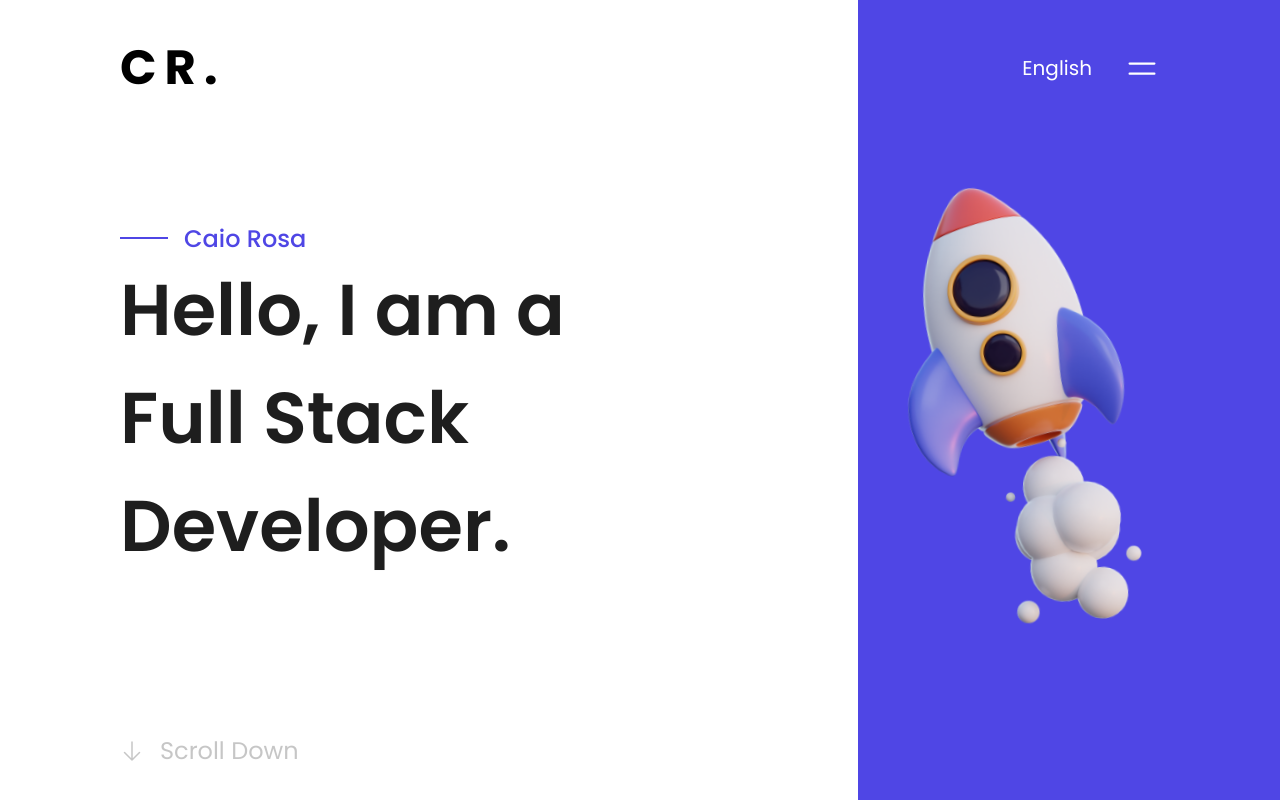
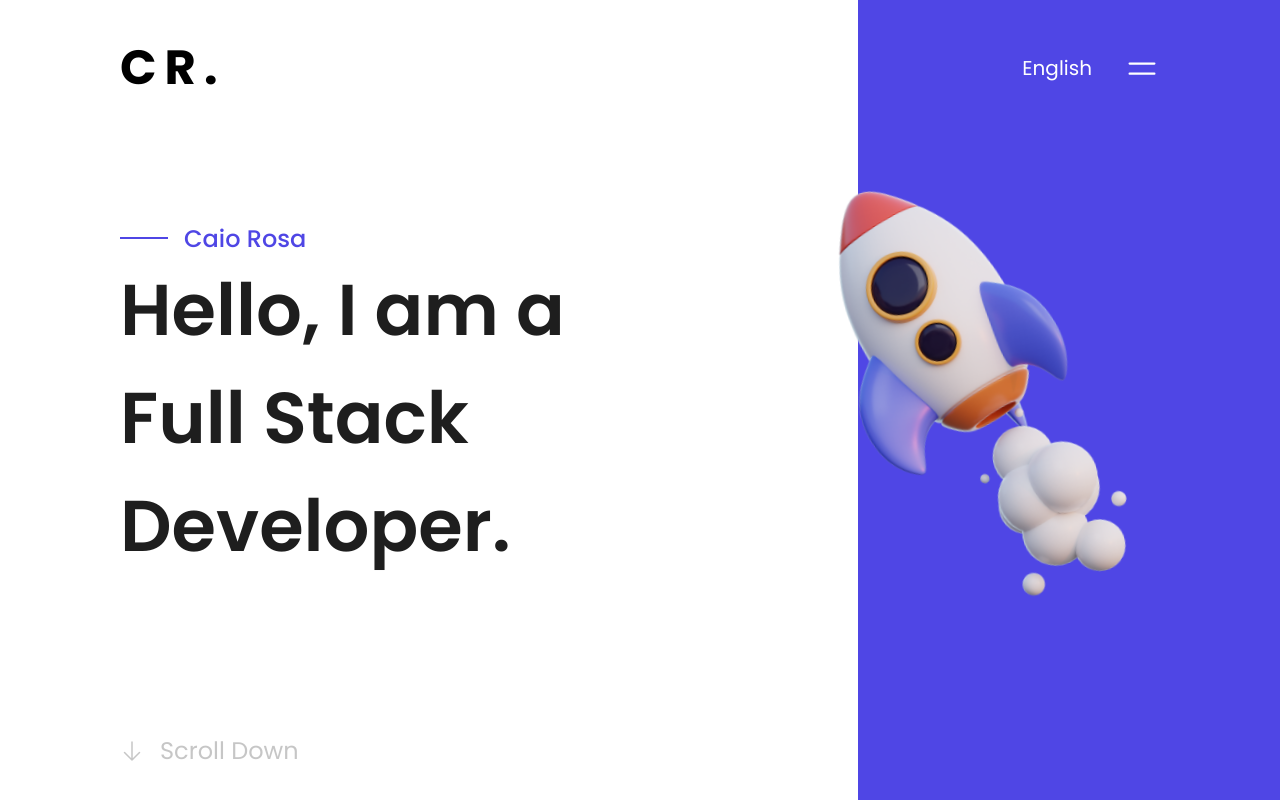
Before and after one commit to caiorosa-dev/portfolio, a React (Create React App) app: page / in a window 1280 px wide. Shown: the top 800 px of the page. Built offline with nearby package versions, Linux system fonts and the light colour scheme.

Commit message:
feat: Added line splitting and some fixes

```diff
--- a/src/components/App/index.tsx
+++ b/src/components/App/index.tsx
@@ -1,6 +1,7 @@
 import GlobalStyle from '../../assets/styles/global';
 import HeaderSection from '../HeaderSection';
 import IntroductionSection from '../IntroductionSection';
+import ProjectsSection from '../ProjectsSection';
 import TechnologiesSection from '../TechnologiesSection';
 
 function App() {
@@ -10,6 +11,7 @@ function App() {
       <HeaderSection />
       <IntroductionSection />
       <TechnologiesSection />
+      <ProjectsSection />
     </>
   );
 }
--- a/src/components/DownArrowText/index.tsx
+++ b/src/components/DownArrowText/index.tsx
@@ -1,4 +1,6 @@
 import { ArrowDownIcon } from '@heroicons/react/24/outline';
+import Fade from 'react-reveal/Fade';
+
 import { ReactNode } from 'react';
 import { Container } from './styles';
 
@@ -10,7 +12,9 @@ export default function DownArrowText({ children }: Props) {
   return (
     <Container>
       <ArrowDownIcon className="icon" />
-      <span>{ children }</span>
+      <span>
+        <Fade top cascade>{ children }</Fade>
+      </span>
     </Container>
   );
 }
--- a/src/components/HeaderSection/index.tsx
+++ b/src/components/HeaderSection/index.tsx
@@ -15,7 +15,7 @@ export default function HeaderSection() {
       <Background />
 
       <SectionContainer>
-        <TitleText headerText="Caio Rosa" title="Hello, I am aFull Stack     Developer." />
+        <TitleText headerText="Caio Rosa" title="Hello, I am a\nFull Stack\nDeveloper." />
 
         <Image src={RocketImage} alt="Rocket 3d illustration" />
       </SectionContainer>
--- a/src/components/HeaderSection/styles.tsx
+++ b/src/components/HeaderSection/styles.tsx
@@ -49,8 +49,7 @@ export const Image = styled.img`
 
   @media (max-width: 1540px) {
     height: 37vw;
-    rotate: 5deg;
-    transform: translateX(100px);
+    transform: translateX(50px);
   }
 
   @media (max-width: 768px) {
--- a/src/components/IntroductionSection/index.tsx
+++ b/src/components/IntroductionSection/index.tsx
@@ -17,7 +17,7 @@ export default function IntroductionSection() {
           <Image src={ManOnRocketImage} alt="Man on a rocket" />
         </Fade>
 
-        <TitleText headerText="But, what I do?" title="I want to makeyour dreams  available to      the world!" maxWidth={550} margin={16} mediaWidth={400}>
+        <TitleText headerText="But, what I do?" title="I want to make\nyour dreams\navailable to\nthe world!" margin={16}>
           <Fade top>
             <Button type="button">
               <EnvelopeIcon className="icon" />
--- a/src/components/TechnologiesSection/index.tsx
+++ b/src/components/TechnologiesSection/index.tsx
@@ -12,7 +12,7 @@ export default function TechnologiesSection() {
   return (
     <Section>
       <Container>
-        <TitleText headerText="About my work" title="Technologies that i use" maxWidth={850} mediaWidth={500} />
+        <TitleText headerText="About my work" title="Technologies that i use" />
         <CardList>
           <Card name="Tools" icon={FlashIcon} color="#EF4444">
             <Fade top cascade>
--- a/src/components/TitleText/index.tsx
+++ b/src/components/TitleText/index.tsx
@@ -2,23 +2,21 @@
 import Fade from 'react-reveal/Fade';
 
 import {
-  Container, HeaderContainer, Line, Text, Title,
+  Container, HeaderContainer, Line, Text, Title, Titles,
 } from './styles';
 
 type Props = {
   headerText: string;
   title: string;
   children?: any;
-  maxWidth?: number;
-  mediaWidth?: number;
   margin?: number;
 };
 
 export default function TitleText({
-  headerText, title, children = null, maxWidth, margin, mediaWidth,
+  headerText, title, children = null, margin,
 }: Props) {
   return (
-    <Container maxWidth={maxWidth} mediaWidth={mediaWidth}>
+    <Container>
       <Fade top cascade>
         <HeaderContainer>
           <Line />
@@ -32,11 +30,13 @@ export default function TitleText({
         </HeaderContainer>
       </Fade>
 
-      <Title margin={margin}>
-        <Fade top cascade>
-          { title }
-        </Fade>
-      </Title>
+      <Titles margin={margin}>
+        { title.split('\\n').map((value, i) => (
+          <Fade top cascade>
+            <Title key={i}>{value}</Title>
+          </Fade>
+        )) }
+      </Titles>
 
       {children}
     </Container>
--- a/src/components/TitleText/styles.tsx
+++ b/src/components/TitleText/styles.tsx
@@ -1,24 +1,11 @@
 import styled from 'styled-components';
 
-const ContainerStyle = styled.div`
-  max-width: 450px;
+export const Container = styled.div`
   display: flex;
   flex-direction: column;
-
-  @media (max-width: 500px) {
-    max-width: 300px;
-  }
 `;
 
-export const Container = styled(ContainerStyle)<{ maxWidth?: number, mediaWidth?: number }>`
-  max-width: ${({ maxWidth }) => `${maxWidth}px`};
-
-  @media (max-width: 768px) {
-    max-width: ${({ mediaWidth }) => `${mediaWidth}px`};
-  }
-`;
-
-const TitleStyle = styled.h1`
+export const Title = styled.h1`
   color: #1E1E1E;
   font-size: 72px;
   font-weight: 600;
@@ -32,7 +19,9 @@ const TitleStyle = styled.h1`
   }
 `;
 
-export const Title = styled(TitleStyle)<{ margin?: number }>`
+const TitlesStyle = styled.div``;
+
+export const Titles = styled(TitlesStyle)<{ margin?: number }>`
   margin-bottom: ${({ margin }) => `${margin}px`};
 `;
 
```
